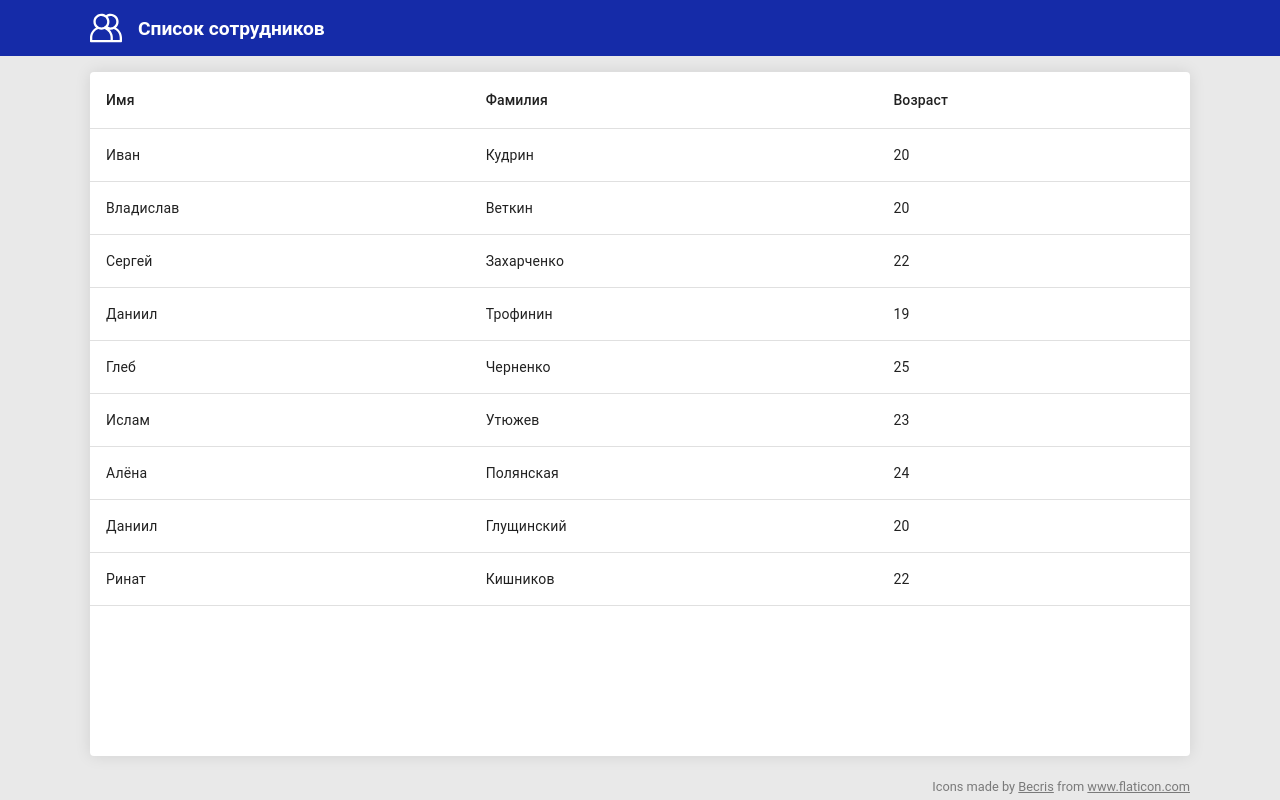
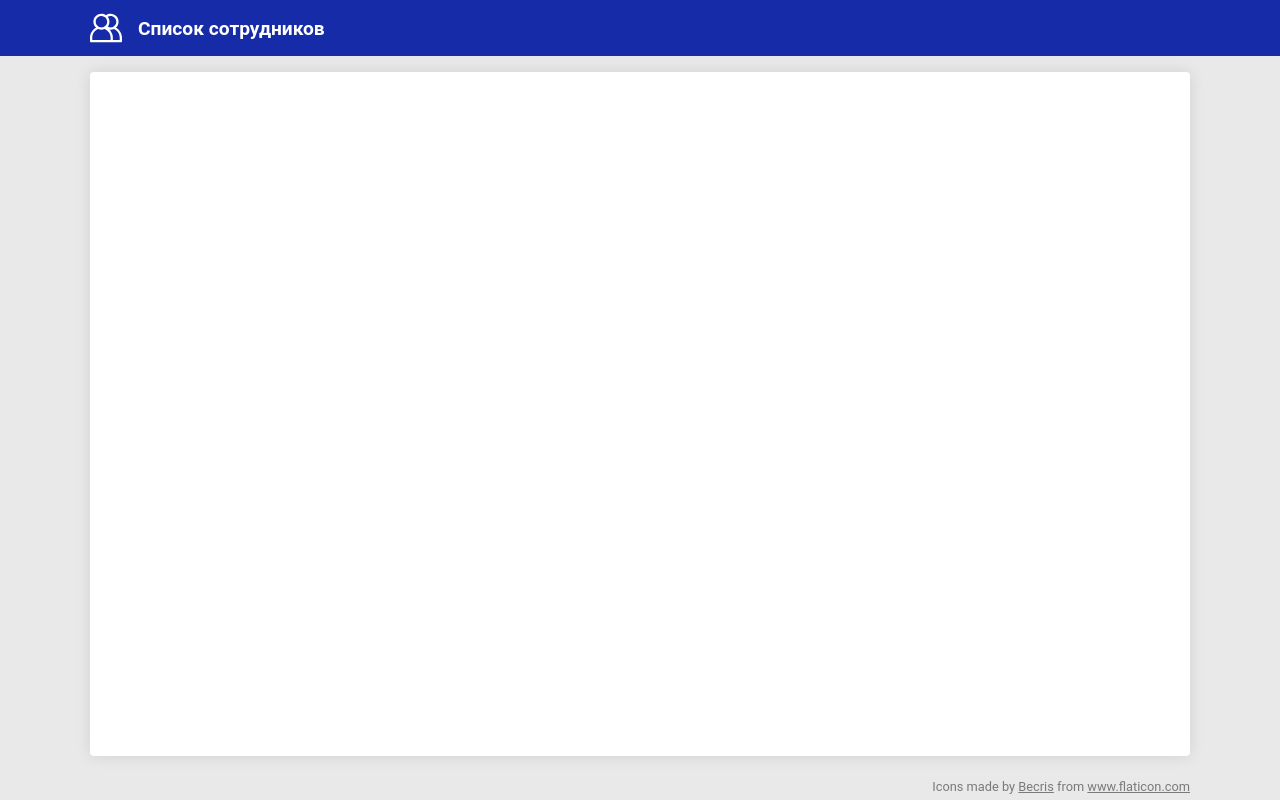
Before and after one commit to OneStepCloser/netology-test-assignment, a React (Create React App) app: page / in a window 1280 px wide. Built offline with nearby package versions, Linux system fonts and the light colour scheme; a web font is replaced by a local one.

Commit message:
Replace mock data with mock api calling function

```diff
--- a/src/assets/js/mocks.js
+++ b/src/assets/js/mocks.js
@@ -1,60 +1,9 @@
-const employees = [
-  {
-    id: 1,
-    firstName: 'Иван',
-    lastName: 'Кудрин',
-    age: 20,
-  },
-  {
-    id: 2,
-    firstName: 'Владислав',
-    lastName: 'Веткин',
-    age: 20,
-  },
-  {
-    id: 3,
-    firstName: 'Сергей',
-    lastName: 'Захарченко',
-    age: 22,
-  },
-  {
-    id: 4,
-    firstName: 'Даниил',
-    lastName: 'Трофинин',
-    age: 19,
-  },
-  {
-    id: 5,
-    firstName: 'Глеб',
-    lastName: 'Черненко',
-    age: 25,
-  },
-  {
-    id: 6,
-    firstName: 'Ислам',
-    lastName: 'Утюжев',
-    age: 23,
-  },
-  {
-    id: 7,
-    firstName: 'Алёна',
-    lastName: 'Полянская',
-    age: 24,
-  },
-  {
-    id: 8,
-    firstName: 'Даниил',
-    lastName: 'Глущинский',
-    age: 20,
-  },
-  {
-    id: 9,
-    firstName: 'Ринат',
-    lastName: 'Кишников',
-    age: 22,
-  },
-];
+export async function loadEmployees() {
+  const resp = await fetch('https://5f35e9bb5b91f60016ca519d.mockapi.io/employees');
 
-export {
-  employees,
-};
+  if (resp.ok) {
+    return await resp.json();
+  } else {
+    throw new Error('Произошла ошибка при загрузке данных');
+  }
+}
--- a/src/containers/EmployeesTable/EmployeesTable.js
+++ b/src/containers/EmployeesTable/EmployeesTable.js
@@ -4,7 +4,6 @@ import TableBody from '@material-ui/core/TableBody';
 import TableCell from '@material-ui/core/TableCell';
 import TableHead from '@material-ui/core/TableHead';
 import TableRow from '@material-ui/core/TableRow';
-import { employees } from 'assets/js/mocks';
 
 const columns = [
   {
@@ -23,23 +22,25 @@ const columns = [
 
 export default class EmployeesTable extends React.Component {
   render() {
-    return (
-      <Table>
-        <TableHead>
-          <TableRow>
-            { columns.map(col => <TableCell key={col.key}>{ col.title }</TableCell>) }
-          </TableRow>
-        </TableHead>
-        <TableBody>
-          { employees.map((emp) => (
-            <TableRow key={ emp.id }>
-              <TableCell>{ emp.firstName }</TableCell>
-              <TableCell>{ emp.lastName }</TableCell>
-              <TableCell>{ emp.age }</TableCell>
-            </TableRow>
-          ))}
-        </TableBody>
-      </Table>
-    );
+    return <div></div>
+
+    // return (
+    //   {/*<Table>
+    //     <TableHead>
+    //       <TableRow>
+    //         { columns.map(col => <TableCell key={col.key}>{ col.title }</TableCell>) }
+    //       </TableRow>
+    //     </TableHead>
+    //     <TableBody>
+    //       { employees.map((emp) => (
+    //         <TableRow key={ emp.id }>
+    //           <TableCell>{ emp.firstName }</TableCell>
+    //           <TableCell>{ emp.lastName }</TableCell>
+    //           <TableCell>{ emp.age }</TableCell>
+    //         </TableRow>
+    //       ))}
+    //     </TableBody>
+    //   </Table>*/}
+    // );
   }
 };
```
